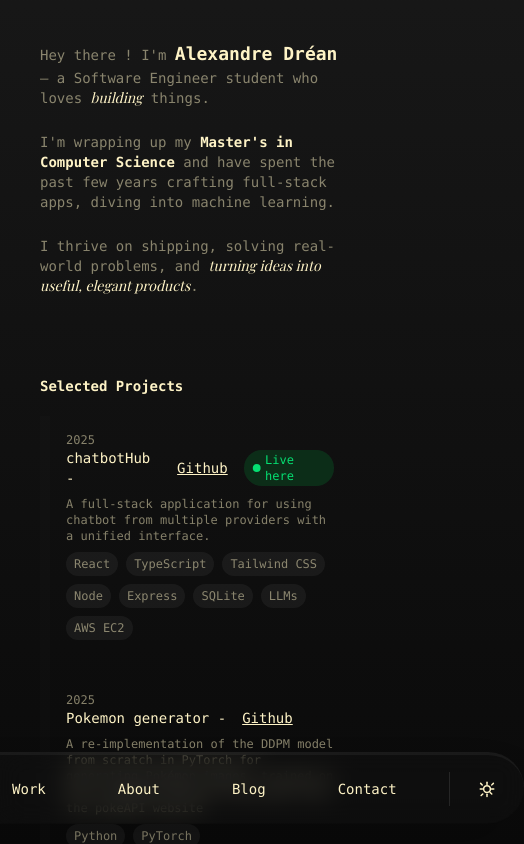
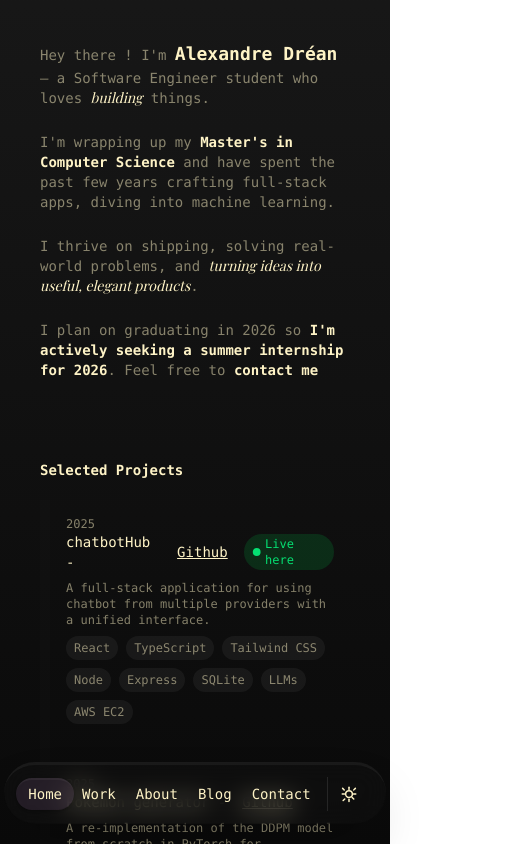
Before and after one commit to Alexndrs/portfolio, a React (Vite) app in the folder client/: page / in a window 390 px wide. Shown: the whole page, 524 px wide, since content can reach past the window. Built offline with nearby package versions, Linux system fonts and the light colour scheme; a web font is replaced by a local one.

Commit message:
better nav responsive + info on internship seeking

```diff
--- a/client/src/components/Nav.tsx
+++ b/client/src/components/Nav.tsx
@@ -53,9 +53,9 @@ export default function Nav() {
 
 
     return (
-        <nav className="relative px-5 py-3 rounded-full border-t-3 dark:border-t-white/5 border-t-white/30 border-b-1 border-b-black/10 shadow-xl flex justify-around items-center gap-8 z-20 backdrop-blur-md dark:bg-neutral-500/4 dark:shadow-2xl highlight" ref={navRef}>
+        <nav className="relative px-5 py-3 rounded-full border-t-3 dark:border-t-white/5 border-t-white/30 border-b-1 border-b-black/10 shadow-xl flex justify-around items-center gap-3 md:gap-8 z-20 backdrop-blur-md dark:bg-neutral-500/4 dark:shadow-2xl highlight" ref={navRef}>
             <div
-                className="absolute bg-fuchsia-900/8 dark:bg-fuchsia-300/10 border-t-2 border-t-white/30 dark:border-t-white/5 border-b-1 border-b-black/5 shadow-sm flex h-10 rounded-full transition-all duration-300 ease-out z-30"
+                className="absolute bg-fuchsia-900/8 dark:bg-fuchsia-300/10 border-t-2 border-t-white/30 dark:border-t-white/5 border-b-1 border-b-black/5 shadow-sm flex h-8 md:h-10 rounded-full transition-all duration-300 ease-out z-30"
                 style={{
                     width: `${indicatorStyle.width}px`,
                     left: `${indicatorStyle.left}px`,
@@ -68,13 +68,13 @@ export default function Nav() {
                 <Link
                     key={item.path}
                     to={item.path}
-                    className={`relative z-40 px-5 py-3 rounded-full transition-colors duration-200 ${location.pathname === item.path ? ' font-medium' : ''}`}
+                    className={`relative z-40 px-1 py-1 md:px-5 md:py-3 rounded-full transition-colors duration-200 ${location.pathname === item.path ? ' font-medium' : ''}`}
                     data-path={item.path}
                 >
                     {item.label}
                 </Link>
             ))}
-            <div className="relative z-40 border-l border-black/20 dark:border-white/10 pl-5">
+            <div className="relative z-40 border-l border-black/20 dark:border-white/10 pl-1 md:pl-5">
                 <ThemeToggle />
             </div>
         </nav>
--- a/client/src/pages/About.tsx
+++ b/client/src/pages/About.tsx
@@ -1,8 +1,10 @@
+import { Link } from "react-router-dom";
 import { ProjectCard } from "../components/ProjectCard"
 
 export default function About() {
     return <div className="max-w-[900px] mx-auto flex flex-col px-10">
         <div className="mb-30 pb-5 flex flex-col w-full">
+            <div className="mb-10">Hello ! I'm Alexandre, a computer science student currently in Montréal ! I plan on graduating in 2026 so <span className="bold highlight">I'm actively seeking a summer internship for 2026</span>. Feel free to <Link to='/contact' className="bold highlight">contact me</Link></div>
             <div className="flex flex-col gap-5 mt-5">
                 <div className="highlight bold">Education</div>
                 <ProjectCard
@@ -40,7 +42,7 @@ export default function About() {
                     description="That was a great experience, I was in charge of the website and the social media accounts"
                     startDate="2022"
                     endDate="2023"
-                    tags={["HTML", "CSS", "JavaScript", "Community Management"]}
+                    tags={["Web dev debut", "Community Management"]}
                     githubLink=""
                     liveLink=""
                 />
--- a/client/src/pages/Home.tsx
+++ b/client/src/pages/Home.tsx
@@ -12,9 +12,10 @@ export default function Home() {
             <p className="mb-6">
                 I'm wrapping up my <span className="highlight bold">Master's in Computer Science</span> and have spent the past few years crafting full-stack apps, diving into machine learning.
             </p>
-            <p>
+            <p className="mb-6">
                 I thrive on shipping, solving real-world problems, and <span className="highlight italic">turning ideas into useful, elegant products</span>.
             </p>
+            <p>I plan on graduating in 2026 so <span className="bold highlight">I'm actively seeking a summer internship for 2026</span>. Feel free to <Link to='/contact' className="bold highlight">contact me</Link></p>
         </div>
 
 
```
